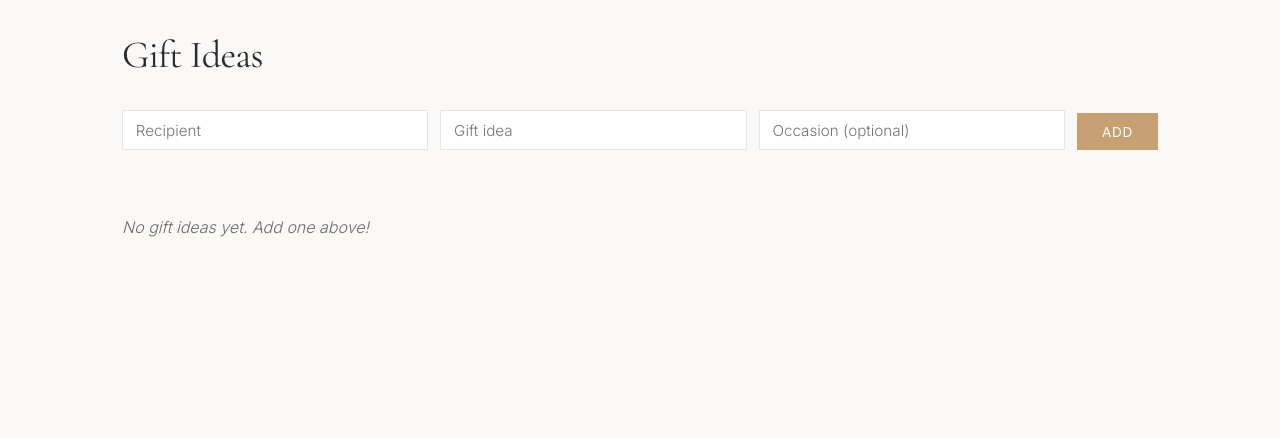
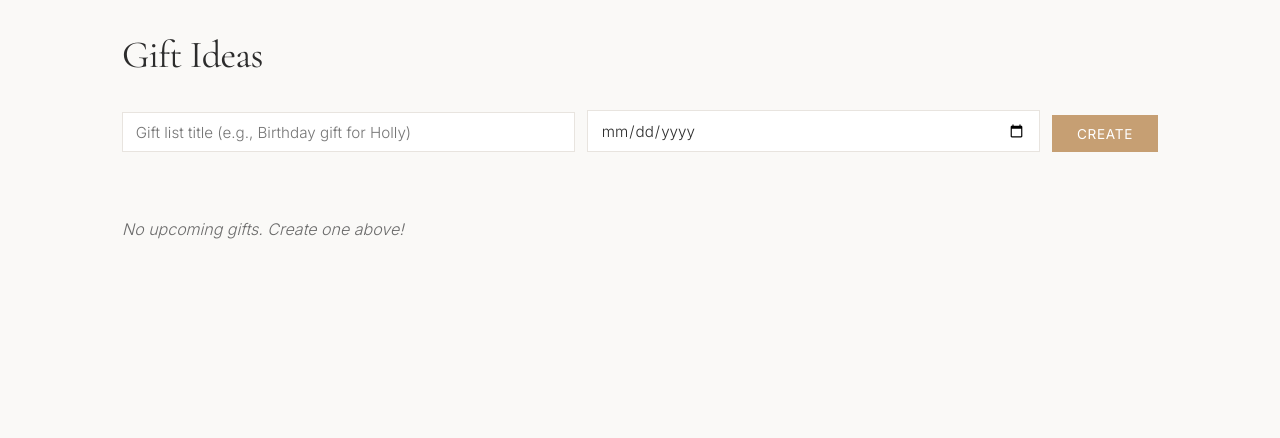
Before and after one commit to majorpayne-2021/the-kitchen-organiser, a Flask app: page /gifts in a window 1280 px wide. Shown: the part 61-499 px from the top of the page. Run offline with Flask 3, Linux system fonts and the light colour scheme; data that the repository does not hold is empty.

Commit message:
Restructure gifts into hampers with detail pages, dates, and progress tracking
- Replace flat gift model with gift_hamper/gift_hamper_item tables
- Add summary list page with upcoming/past split (like event plans)
- Add detail page with checkable items, notes, progress bar, and stats
- Add gift date field with formatted display
- Add format_date Jinja filter
- Default plan type to event when creating from Event Plans page
- Auto-start server via macOS launch agent

Co-Authored-By: Claude Opus 4.6 (1M context) <noreply@anthropic.com>

```diff
--- a/app.py
+++ b/app.py
@@ -110,6 +110,26 @@ def event_datetime_filter(plan):
     return date_str
 
 
+@app.template_filter('format_date')
+def format_date_filter(date_str):
+    """Format a date string nicely, e.g. 'Monday, 16th March 2026'."""
+    from datetime import datetime
+    if not date_str:
+        return ''
+    try:
+        dt = datetime.strptime(date_str, '%Y-%m-%d')
+    except (ValueError, TypeError):
+        return date_str
+
+    day = dt.day
+    if 11 <= day <= 13:
+        suffix = 'th'
+    else:
+        suffix = {1: 'st', 2: 'nd', 3: 'rd'}.get(day % 10, 'th')
+
+    return dt.strftime(f'%A, {day}{suffix} %B %Y')
+
+
 # ── Dashboard ─────────────────────────────────────────────────────────────────
 
 @app.route('/')
@@ -118,7 +138,7 @@ def dashboard():
     recipe_count = db.execute('SELECT COUNT(*) as cnt FROM recipe').fetchone()['cnt']
     meal_plan_count = db.execute("SELECT COUNT(*) as cnt FROM meal_plan WHERE plan_type = 'weekly'").fetchone()['cnt']
     event_plan_count = db.execute("SELECT COUNT(*) as cnt FROM meal_plan WHERE plan_type = 'event'").fetchone()['cnt']
-    gift_count = db.execute('SELECT COUNT(*) as cnt FROM gift_idea').fetchone()['cnt']
+    gift_count = db.execute('SELECT COUNT(*) as cnt FROM gift_hamper').fetchone()['cnt']
     recent_recipes = db.execute('''
         SELECT r.*, p.filename AS photo FROM recipe r
         LEFT JOIN photo p ON p.recipe_id = r.id AND p.is_primary = 1
@@ -507,22 +527,35 @@ def meal_plan_list():
 
 @app.route('/event-plans')
 def event_plan_list():
+    from datetime import date
     db = get_db()
-    plans = db.execute("""
+    today = date.today().isoformat()
+
+    upcoming = db.execute("""
         SELECT * FROM meal_plan WHERE plan_type = 'event'
+        AND (event_date >= ? OR event_date IS NULL)
         ORDER BY CASE WHEN event_date IS NULL THEN 1 ELSE 0 END,
                  event_date ASC, created_at DESC
-    """).fetchall()
-    # Attach invitee stats to each plan
+    """, (today,)).fetchall()
+
+    past = db.execute("""
+        SELECT * FROM meal_plan WHERE plan_type = 'event'
+        AND event_date < ?
+        ORDER BY event_date DESC
+    """, (today,)).fetchall()
+
+    # Attach invitee stats to all plans
     plan_stats = {}
-    for plan in plans:
+    for plan in list(upcoming) + list(past):
         stats = db.execute('''
             SELECT COUNT(*) as total,
                    SUM(CASE WHEN rsvp = 'attending' THEN 1 ELSE 0 END) as attending
             FROM event_invitee WHERE meal_plan_id = ?
         ''', (plan['id'],)).fetchone()
         plan_stats[plan['id']] = {'total': stats['total'], 'attending': stats['attending'] or 0}
-    return render_template('plan_list.html', plans=plans, plan_type='event',
+
+    return render_template('plan_list.html', plans=upcoming, past_plans=past,
+                           plan_type='event',
                            page_title='Event Plans', page_subtitle='Hosting menus and events',
                            plan_stats=plan_stats)
 
@@ -531,9 +564,11 @@ def event_plan_list():
 def plan_new():
     if request.method == 'POST':
         return save_plan(None)
+    default_type = request.args.get('type', 'weekly')
     recipes = get_db().execute('SELECT id, title FROM recipe ORDER BY title').fetchall()
     return render_template('meal_plan_form.html', plan=None, items=[], recipes=recipes,
-                           days=WEEKLY_DAYS, meals=WEEKLY_MEALS, courses=EVENT_COURSES)
+                           days=WEEKLY_DAYS, meals=WEEKLY_MEALS, courses=EVENT_COURSES,
+                           default_type=default_type)
 
 
 @app.route('/plan/<int:plan_id>')
@@ -881,44 +916,122 @@ def event_note_delete(note_id):
 
 # ── Gift Ideas ────────────────────────────────────────────────────────────────
 
+def _hamper_stats(db, hamper_id):
+    items = db.execute(
+        'SELECT * FROM gift_hamper_item WHERE hamper_id = ? ORDER BY sort_order, id',
+        (hamper_id,)
+    ).fetchall()
+    total = len(items)
+    done = sum(1 for i in items if i['checked'])
+    return items, total, done
+
+
 @app.route('/gifts')
 def gift_list():
+    from datetime import date
     db = get_db()
-    gifts = db.execute('SELECT * FROM gift_idea ORDER BY purchased, recipient, created_at DESC').fetchall()
-    gifts_by_recipient = {}
-    for gift in gifts:
-        gifts_by_recipient.setdefault(gift['recipient'], []).append(gift)
-    return render_template('gifts.html', gifts_by_recipient=gifts_by_recipient)
+    today = date.today().isoformat()
+
+    upcoming = db.execute("""
+        SELECT * FROM gift_hamper
+        WHERE gift_date >= ? OR gift_date IS NULL
+        ORDER BY CASE WHEN gift_date IS NULL THEN 1 ELSE 0 END,
+                 gift_date ASC, created_at DESC
+    """, (today,)).fetchall()
+
+    past = db.execute("""
+        SELECT * FROM gift_hamper WHERE gift_date < ?
+        ORDER BY gift_date DESC
+    """, (today,)).fetchall()
+
+    hamper_stats = {}
+    for h in list(upcoming) + list(past):
+        _, total, done = _hamper_stats(db, h['id'])
+        hamper_stats[h['id']] = {'total': total, 'done': done}
+
+    return render_template('gifts.html', upcoming=upcoming, past=past,
+                           hamper_stats=hamper_stats)
 
 
-@app.route('/gift/add', methods=['POST'])
-def gift_add():
+@app.route('/gift/<int:hamper_id>')
+def gift_detail(hamper_id):
     db = get_db()
-    recipient = request.form.get('recipient', '').strip()
-    idea = request.form.get('idea', '').strip()
-    occasion = request.form.get('occasion', '').strip()
-    if not recipient or not idea:
-        flash('Recipient and idea are required.')
+    hamper = db.execute('SELECT * FROM gift_hamper WHERE id = ?', (hamper_id,)).fetchone()
+    if hamper is None:
+        flash('Gift list not found.')
         return redirect(url_for('gift_list'))
-    db.execute('INSERT INTO gift_idea (recipient, idea, occasion) VALUES (?, ?, ?)',
-               (recipient, idea, occasion or None))
+    items, total, done = _hamper_stats(db, hamper_id)
+    return render_template('gift_detail.html', hamper=hamper, items=items,
+                           total=total, done=done)
+
+
+@app.route('/gift/new', methods=['POST'])
+def gift_hamper_new():
+    db = get_db()
+    title = request.form.get('title', '').strip()
+    gift_date = request.form.get('gift_date', '').strip() or None
+    if not title:
+        flash('Title is required.')
+        return redirect(url_for('gift_list'))
+    db.execute('INSERT INTO gift_hamper (title, gift_date) VALUES (?, ?)', (title, gift_date))
     db.commit()
     return redirect(url_for('gift_list'))
 
 
-@app.route('/gift/<int:gift_id>/toggle', methods=['POST'])
-def gift_toggle(gift_id):
+@app.route('/gift/<int:hamper_id>/add-item', methods=['POST'])
+def gift_item_add(hamper_id):
     db = get_db()
-    db.execute('UPDATE gift_idea SET purchased = NOT purchased WHERE id = ?', (gift_id,))
+    description = request.form.get('description', '').strip()
+    note = request.form.get('note', '').strip()
+    if not description:
+        flash('Item description is required.')
+        return redirect(url_for('gift_detail', hamper_id=hamper_id))
+    max_order = db.execute(
+        'SELECT COALESCE(MAX(sort_order), 0) as m FROM gift_hamper_item WHERE hamper_id = ?',
+        (hamper_id,)
+    ).fetchone()['m']
+    db.execute(
+        'INSERT INTO gift_hamper_item (hamper_id, description, note, sort_order) VALUES (?, ?, ?, ?)',
+        (hamper_id, description, note or None, max_order + 1)
+    )
     db.commit()
-    return redirect(url_for('gift_list'))
+    return redirect(url_for('gift_detail', hamper_id=hamper_id))
 
 
-@app.route('/gift/<int:gift_id>/delete', methods=['POST'])
-def gift_delete(gift_id):
+@app.route('/gift/item/<int:item_id>/toggle', methods=['POST'])
+def gift_item_toggle(item_id):
     db = get_db()
-    db.execute('DELETE FROM gift_idea WHERE id = ?', (gift_id,))
+    item = db.execute('SELECT hamper_id FROM gift_hamper_item WHERE id = ?', (item_id,)).fetchone()
+    db.execute('UPDATE gift_hamper_item SET checked = NOT checked WHERE id = ?', (item_id,))
     db.commit()
+    return redirect(url_for('gift_detail', hamper_id=item['hamper_id']))
+
+
+@app.route('/gift/item/<int:item_id>/note', methods=['POST'])
+def gift_item_note(item_id):
+    db = get_db()
+    item = db.execute('SELECT hamper_id FROM gift_hamper_item WHERE id = ?', (item_id,)).fetchone()
+    note = request.form.get('note', '').strip()
+    db.execute('UPDATE gift_hamper_item SET note = ? WHERE id = ?', (note or None, item_id))
+    db.commit()
+    return redirect(url_for('gift_detail', hamper_id=item['hamper_id']))
+
+
+@app.route('/gift/item/<int:item_id>/delete', methods=['POST'])
+def gift_item_delete(item_id):
+    db = get_db()
+    item = db.execute('SELECT hamper_id FROM gift_hamper_item WHERE id = ?', (item_id,)).fetchone()
+    db.execute('DELETE FROM gift_hamper_item WHERE id = ?', (item_id,))
+    db.commit()
+    return redirect(url_for('gift_detail', hamper_id=item['hamper_id']))
+
+
+@app.route('/gift/<int:hamper_id>/delete', methods=['POST'])
+def gift_hamper_delete(hamper_id):
+    db = get_db()
+    db.execute('DELETE FROM gift_hamper WHERE id = ?', (hamper_id,))
+    db.commit()
+    flash('Gift list deleted.')
     return redirect(url_for('gift_list'))
 
 
--- a/static/style.css
+++ b/static/style.css
@@ -756,7 +756,7 @@ th {
 
 /* ── Gift Ideas ──────────────────────────────────────────────────────────── */
 
-.gift-form {
+.gift-new-form {
     margin-bottom: 2rem;
 }
 
--- a/templates/gifts.html
+++ b/templates/gifts.html
@@ -1,41 +1,56 @@
 {% extends "base.html" %}
 {% block title %}Gift Ideas{% endblock %}
+
+{% macro gift_card(hamper) %}
+<article class="plan-card">
+    <div class="plan-card-body">
+        <a href="{{ url_for('gift_detail', hamper_id=hamper.id) }}">
+            <strong>{{ hamper.title }}</strong>
+        </a>
+        <small class="muted">
+            {% if hamper.gift_date %}{{ hamper.gift_date|format_date }}{% else %}Created {{ hamper.created_at }}{% endif %}
+        </small>
+        {% if hamper.id in hamper_stats %}
+        <small class="muted">
+            {{ hamper_stats[hamper.id].done }}/{{ hamper_stats[hamper.id].total }} items done
+        </small>
+        {% endif %}
+    </div>
+    <div class="plan-card-actions">
+        <a href="{{ url_for('gift_detail', hamper_id=hamper.id) }}">View</a>
+        <form method="post" action="{{ url_for('gift_hamper_delete', hamper_id=hamper.id) }}" style="display:inline">
+            <button type="submit" class="btn-remove" onclick="return confirm('Delete this gift list?')">&#215;</button>
+        </form>
+    </div>
+</article>
+{% endmacro %}
 
 {% block content %}
 <div class="page-header">
     <h1>Gift Ideas</h1>
 </div>
 
-<form method="post" action="{{ url_for('gift_add') }}" class="gift-form">
+<form method="post" action="{{ url_for('gift_hamper_new') }}" class="gift-new-form">
     <div class="form-row">
-        <input type="text" name="recipient" placeholder="Recipient" required>
-        <input type="text" name="idea" placeholder="Gift idea" required>
-        <input type="text" name="occasion" placeholder="Occasion (optional)">
-        <button type="submit">Add</button>
+        <input type="text" name="title" placeholder="Gift list title (e.g., Birthday gift for Holly)" required>
+        <input type="date" name="gift_date">
+        <button type="submit">Create</button>
     </div>
 </form>
 
-{% if gifts_by_recipient %}
-{% for recipient, gifts in gifts_by_recipient.items() %}
-<section class="gift-section">
-    <h2>{{ recipient }}</h2>
-    {% for gift in gifts %}
-    <div class="gift-row {{ 'purchased' if gift.purchased }}">
-        <form method="post" action="{{ url_for('gift_toggle', gift_id=gift.id) }}" style="display:inline">
-            <button type="submit" class="gift-check" title="Mark as {{ 'not purchased' if gift.purchased else 'purchased' }}">
-                {% if gift.purchased %}&#10003;{% else %}&nbsp;&nbsp;{% endif %}
-            </button>
-        </form>
-        <span class="gift-idea">{{ gift.idea }}</span>
-        {% if gift.occasion %}<span class="gift-occasion">{{ gift.occasion }}</span>{% endif %}
-        <form method="post" action="{{ url_for('gift_delete', gift_id=gift.id) }}" style="display:inline">
-            <button type="submit" class="btn-remove" onclick="return confirm('Remove this gift idea?')">&#215;</button>
-        </form>
-    </div>
-    {% endfor %}
-</section>
+{% if upcoming %}
+{% for hamper in upcoming %}
+{{ gift_card(hamper) }}
 {% endfor %}
 {% else %}
-<p class="empty-state">No gift ideas yet. Add one above!</p>
+<p class="empty-state">No upcoming gifts. Create one above!</p>
+{% endif %}
+
+{% if past %}
+<hr>
+<h2>Past Gifts</h2>
+{% for hamper in past %}
+{{ gift_card(hamper) }}
+{% endfor %}
 {% endif %}
 {% endblock %}
--- a/templates/meal_plan_form.html
+++ b/templates/meal_plan_form.html
@@ -15,8 +15,8 @@
         <div class="form-group">
             <label for="plan-type">Type</label>
             <select name="plan_type" id="plan-type" onchange="togglePlanType()">
-                <option value="weekly" {{ 'selected' if not plan or plan.plan_type == 'weekly' }}>Weekly Plan</option>
-                <option value="event" {{ 'selected' if plan and plan.plan_type == 'event' }}>Event Menu</option>
+                <option value="weekly" {{ 'selected' if (plan and plan.plan_type == 'weekly') or (not plan and default_type == 'weekly') }}>Weekly Plan</option>
+                <option value="event" {{ 'selected' if (plan and plan.plan_type == 'event') or (not plan and default_type == 'event') }}>Event Menu</option>
             </select>
         </div>
         <div class="form-group" id="event-date-group">
```
Also changed, not shown: other parts of static/style.css (+70 -14 lines), schema.sql (+17 -0 lines), templates/gift_detail.html (added, +75 -0 lines), templates/plan_list.html (+23 -11 lines), 1 other file.
